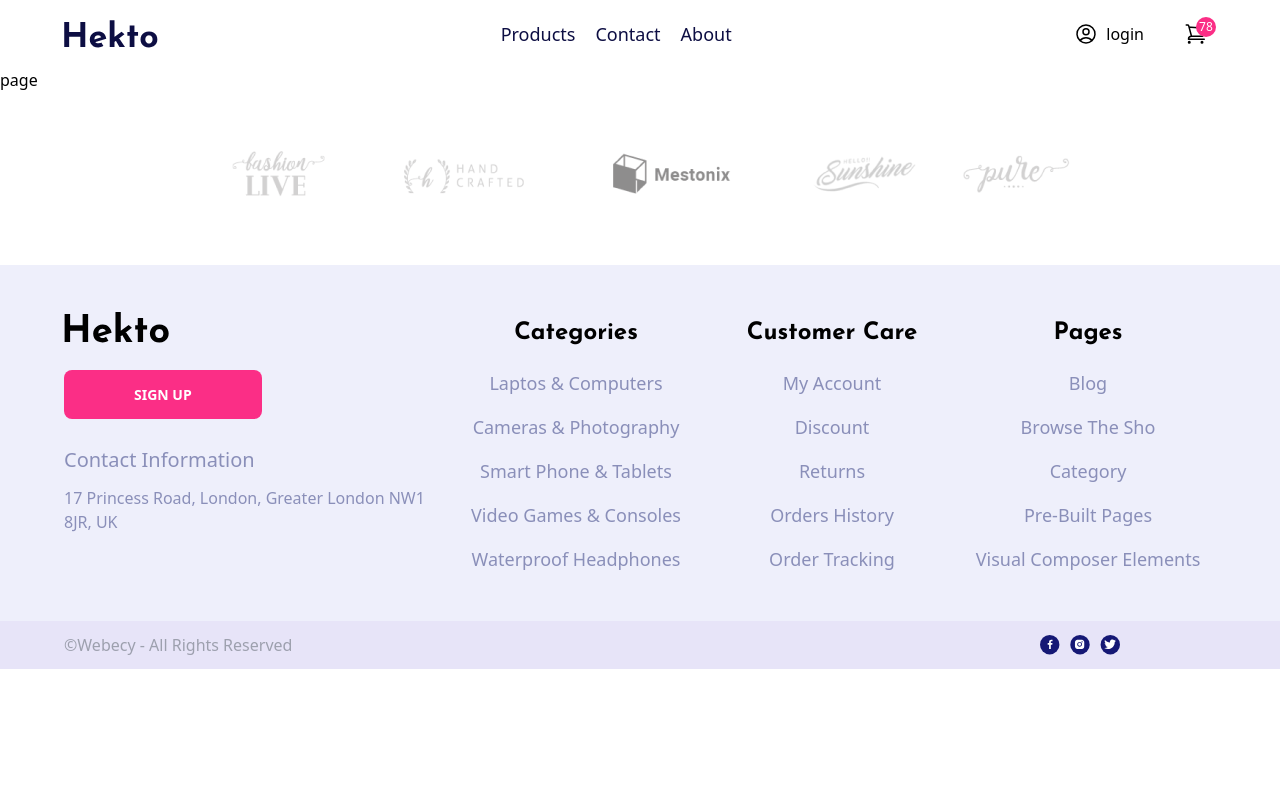
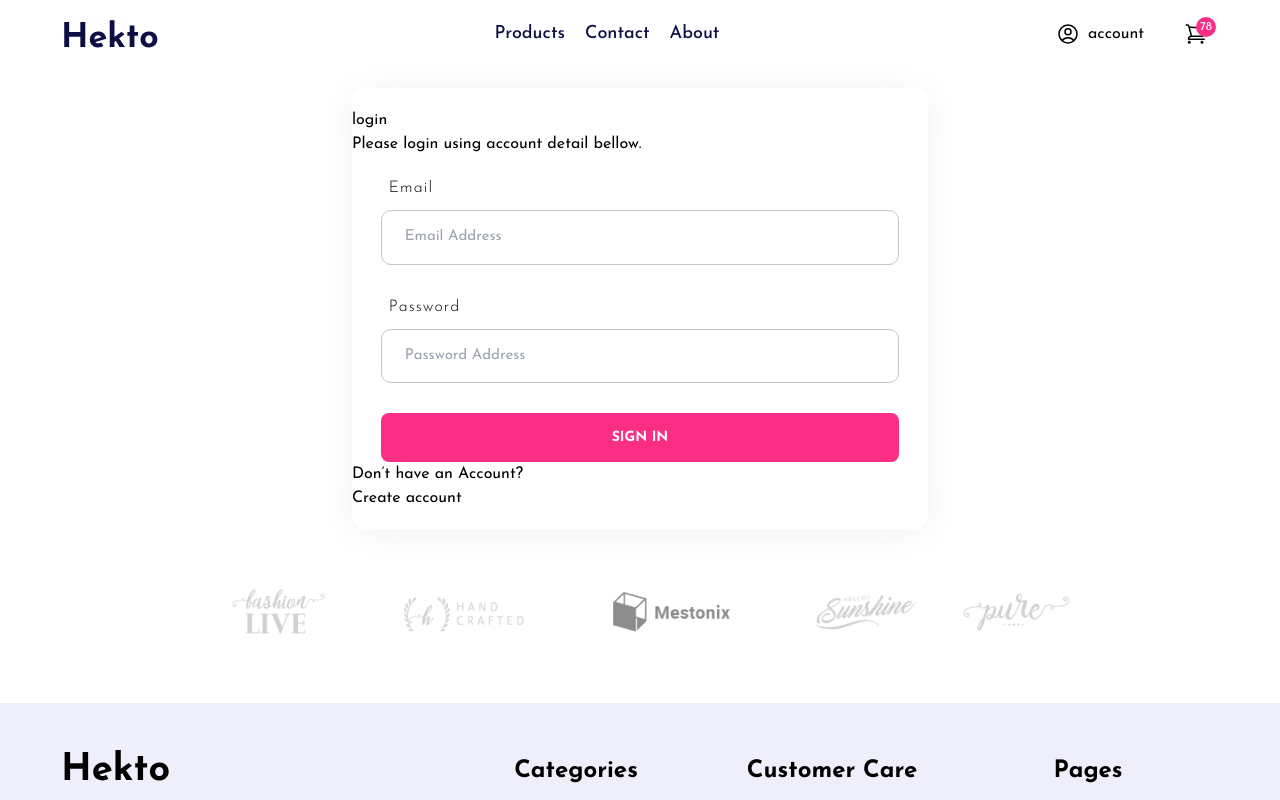
Before and after one commit to nikhea/fortuneEcommerce, a Next.js app: page /login in a window 1280 px wide. Shown: the top 800 px of the page. Built offline with nearby package versions, Linux system fonts and the light colour scheme.

Commit message:
added style for AccountForm

```diff
--- a/app/layout.tsx
+++ b/app/layout.tsx
@@ -1,6 +1,7 @@
 import CompaniesIcon from "../components/Layout/companines";
 import Footer from "../components/Layout/Footer";
 import Header from "../components/Layout/header";
+import "rc-dropdown/assets/index.css";
 import "../styles/globals.css";
 export const metadata = {
   title: "Next.js",
--- a/app/login/page.tsx
+++ b/app/login/page.tsx
@@ -1,7 +1,30 @@
 import React from "react";
+import AccountForm from "../../components/AuthForm/AccountForm";
 
 const page = () => {
-  return <div>page</div>;
+  return (
+    <div>
+      <div className="container">
+        <AccountForm
+          type={AccountFormDefaultText.type}
+          subText={AccountFormDefaultText.subText}
+          ButtonSign={AccountFormDefaultText.ButtonSign}
+          altBase={AccountFormDefaultText.altBase}
+          altLink={AccountFormDefaultText.altLink}
+          altLinkText={AccountFormDefaultText.altLinkText}
+        />
+      </div>
+    </div>
+  );
 };
 
 export default page;
+
+const AccountFormDefaultText = {
+  type: "login",
+  subText: "Please login using account detail bellow.",
+  ButtonSign: "Sign In",
+  altBase: "Don’t have an Account?",
+  altLink: "/register",
+  altLinkText: "Create account",
+};
--- /dev/null
+++ b/components/AuthForm/AccountForm.tsx
@@ -0,0 +1,82 @@
+"use client";
+import { useForm, FormProvider, useController } from "react-hook-form";
+import style from "./style/AccountForm.module.scss";
+import useFormPersist from "react-hook-form-persist";
+import { yupResolver } from "@hookform/resolvers/yup";
+import { AccountFormData, AccountSchema } from "./AccountFormData";
+import Input from "../FormElement/input/input";
+import Button from "../FormElement/Button/Button";
+import { FC } from "react";
+import { IAccountFormDefaultText } from "../../interface/AccountForm";
+import Link from "next/link";
+// import { DevTool } from "@hookform/devtools";
+
+const AccountForm: FC<IAccountFormDefaultText> = (AccountFormDefaultText) => {
+  const methods = useForm<AccountFormData>({
+    resolver: yupResolver(AccountSchema),
+  });
+  const {
+    register,
+    handleSubmit,
+    formState: { errors },
+  } = methods;
+  const submitForm = (formData: any) => {
+    console.log(formData, "filter Data");
+    console.log(FormData);
+  };
+  return (
+    <div className={style.formMainContainer}>
+      <div className={style.formContainer}>
+        <div className={style.TextContainer}>
+          <h1>{AccountFormDefaultText.type}</h1>
+          <p>{AccountFormDefaultText.subText}</p>
+        </div>
+        <FormProvider {...methods}>
+          <form onSubmit={handleSubmit(submitForm)}>
+            <div className="  w-[90%] m-auto ">
+              <div className={style.inputContainer}>
+                <label className={style.label}>email</label>
+                <Input
+                  type="email"
+                  placeholder="Email Address"
+                  name="email"
+                  required
+                  isWhiteBg
+                  isCurve
+                  errors={errors}
+                  // Width="100%"
+                  inputRef={register("email")}
+                />
+              </div>
+              <div className={style.inputContainer}>
+                <label className={style.label}>password</label>
+                <Input
+                  type="password"
+                  placeholder="Password Address"
+                  name="password"
+                  required
+                  isWhiteBg
+                  isCurve
+                  errors={errors}
+                  // Width="100%"
+                  inputRef={register("password")}
+                />
+              </div>
+              <Button isCurve primary padding uppercase full>
+                sign in
+              </Button>
+            </div>
+          </form>
+        </FormProvider>
+        <div className={style.TextContainer}>
+          <h1>{AccountFormDefaultText.altBase}</h1>
+          <Link href={AccountFormDefaultText.altLink}>
+            {AccountFormDefaultText.altLinkText}
+          </Link>
+        </div>
+      </div>
+    </div>
+  );
+};
+
+export default AccountForm;
--- /dev/null
+++ b/components/AuthForm/AccountFormData.ts
@@ -0,0 +1,11 @@
+import * as yup from "yup";
+
+export type AccountFormData = {
+  email: string;
+  password: string;
+};
+
+export const AccountSchema = yup.object().shape({
+  email: yup.string(),
+  password: yup.string()
+});
--- /dev/null
+++ b/components/AuthForm/style/AccountForm.module.scss
@@ -0,0 +1,21 @@
+// title: ` uppercase text-[2rem] text-[#7f7f7f] font-bold tracking-[1.1px]`,
+// titleMessage: `text-[#7f7f7f] font-light tracking-[1.1px] text-justify`,
+// form: ` w-full flex flex-wrap justify-between   m-auto `,
+// inputContainer: `flex flex-col my-5 w-[45%]`,
+
+// containerForm: ` w-full md:grid grid-cols-1 md:grid-cols-2   m-0 p-0 `,
+
+.formMainContainer {
+  @apply my-5 grid place-items-center;
+}
+.formContainer {
+  box-shadow: 0px 3px 35px 0px rgb(0 0 0 / 6%);
+  border-radius: 15px 15px 15px 15px;
+  @apply w-[50%] py-5;
+}
+.inputContainer {
+  @apply flex flex-col my-5 w-full;
+}
+.label {
+  @apply capitalize tracking-[1.1px] font-light mx-2;
+}
--- /dev/null
+++ b/components/FormElement/input/input.tsx
@@ -0,0 +1,101 @@
+import { FC } from "react";
+import classnames from "classnames";
+import { useForm } from "react-hook-form";
+interface inputProps {
+  type: any;
+  name: string;
+  placeholder: string;
+  required?: boolean;
+  inputFull?: boolean;
+  inputHalf?: boolean;
+  isCurve?: boolean;
+  bold?: boolean;
+  rounded?: boolean;
+  registers?: any;
+  errors?: any;
+  inputRef?: any;
+  value?: string;
+  onChange?: any;
+  multipleFile?: any;
+  isWhiteBg?: boolean;
+  borderBottom?: boolean;
+  Width?: string;
+  isBlackBg?: boolean;
+}
+const style = {
+  input: `my-[10px]  py-[15px] px-[23px]  text-[.9375rem]   pr-[23px] outline-none`,
+  mainInputStyle: ` bg-[#f1f1f1] outline-none text-[#9a9a9a]`,
+  inputHalf: `w-[80%]`,
+  inputFull: ` w-full`,
+  curve: `rounded-[10px]`,
+  rounded: `rounded-[25px]`,
+  bold: `font-bold`,
+  isWhiteBg: `border border-[#C4C4C4] border-solid bg-white text-black  focus:outline-none focus:border-sky-500 `,
+  isBlackBg: `border border-[#C4C4C4] border-solid bg-[#2b2b2b] text-white placeholder-white  `,
+  borderBottom: ` border-bottom border-t-0 border-l-0 border-r-0 border-b-2  py-[1px] px-[2px]`,
+  errors: ``,
+};
+// focus:ring-1 focus:ring-sky-500
+const input: FC<inputProps> = (props) => {
+  const { register } = useForm();
+  const {
+    type,
+    placeholder,
+    required,
+    inputHalf,
+    inputFull,
+    isCurve,
+    rounded,
+    inputRef,
+    registers,
+    name,
+    bold,
+    errors,
+    value,
+    onChange,
+    multipleFile,
+    isWhiteBg,
+    Width,
+    borderBottom,
+    isBlackBg,
+    ...rest
+  } = props;
+  let Input = {
+    [`${style.input}`]: true,
+    [`${style.inputFull}`]: inputFull,
+    [`${style.inputHalf}`]: inputHalf,
+    [`${style.curve}`]: isCurve,
+    [`${style.rounded}`]: rounded,
+    [`${style.bold}`]: bold,
+    [`${style.isWhiteBg}`]: isWhiteBg,
+    [`${style.isBlackBg}`]: isBlackBg,
+    [`${style.borderBottom}`]: borderBottom,
+  };
+  return (
+    <>
+      {/* {multipleFile} */}
+      <input
+        className={classnames(Input)}
+        type={type}
+        placeholder={placeholder}
+        required={required}
+        {...inputRef}
+        value={value}
+        onChange={onChange}
+        // autoComplete="off"
+        autoComplete="new-password"
+        multiple
+        style={{
+          width: Width,
+        }}
+      />
+      {/* <p className={style.errors}>
+        {errors.name?.message && <p>{errors.name?.message}</p>}
+      </p> */}
+    </>
+  );
+};
+
+export default input;
+
+// "react-hook-form": "^7.39.4",
--- /dev/null
+++ b/components/Layout/header/dropDown.tsx
@@ -0,0 +1,65 @@
+import React, { useState } from "react";
+import Dropdown from "rc-dropdown";
+import Menu, { Item as MenuItem } from "rc-menu";
+import Link from "next/link";
+import {
+  UserPlusIcon,
+  ArrowLeftOnRectangleIcon,
+  Cog6ToothIcon,
+} from "@heroicons/react/24/outline";
+const style = {
+  Menu: `min-w-[150px] mx-auto  flex flex-col rounded-[10px] py-1 mt-2`,
+  MenuItem: `!mb-2`,
+  MenuItemLink: `flex items-center mt-4 mx-3 w-full capitalize`,
+  MenuItemLinkText: `text-[1rem] `,
+  icons: `h-6 w-6 mr-2`,
+};
+const dropDown = ({ children }: any) => {
+  const user = false;
+  const [drop, setDrop] = useState(false);
+
+  function onVisibleChange(visible: any) {
+    setDrop((prevDrop: any) => !prevDrop);
+  }
+  const menu = (
+    <Menu className={style.Menu}>
+      <MenuItem key="0" className={style.MenuItem}>
+        {!user ? (
+          <>
+            <Link href="/register" className={style.MenuItemLink}>
+              <UserPlusIcon className={style.icons} />
+              <p className={style.MenuItemLinkText}>register</p>
+            </Link>
+            <Link href="/login" className={style.MenuItemLink}>
+              <ArrowLeftOnRectangleIcon className={style.icons} />
+              <p className={style.MenuItemLinkText}>login</p>
+            </Link>
+          </>
+        ) : (
+          <>
+            <Link href="/settings" className={style.MenuItemLink}>
+              <Cog6ToothIcon className={style.icons} />
+              <p className={style.MenuItemLinkText}>settings</p>
+            </Link>
+            <Link href="#" className={style.MenuItemLink}>
+              <ArrowLeftOnRectangleIcon className={style.icons} />
+              <p className={style.MenuItemLinkText}>logout</p>
+            </Link>
+          </>
+        )}
+      </MenuItem>
+    </Menu>
+  );
+  return (
+    <Dropdown
+      trigger={["click"]}
+      overlay={menu}
+      animation="slide-up"
+      onVisibleChange={onVisibleChange}
+    >
+      {children}
+    </Dropdown>
+  );
+};
+
+export default dropDown;
--- a/components/Layout/header/mainNav.tsx
+++ b/components/Layout/header/mainNav.tsx
@@ -6,6 +6,7 @@ import { NavItems } from "./headerData";
 import Link from "next/link";
 import { usePathname } from "next/navigation";
 import { UserCircleIcon, ShoppingCartIcon } from "@heroicons/react/24/outline";
+import DropDown from "./dropDown";
 const mainNav = () => {
   const pathname = usePathname();
   const [background, setBackground] = useState(false);
@@ -42,12 +43,14 @@ const mainNav = () => {
         </Link>
         <ul>{displayNameItems}</ul>
         <div className={style.subHeaderLeft}>
-          <Link href="/login">
-            <div className={style.subHeader__content}>
-              <UserCircleIcon className={style.icons} />
-              <h1>login</h1>
-            </div>
-          </Link>
+          <DropDown>
+            <Link href="/#">
+              <div className={style.subHeader__content}>
+                <UserCircleIcon className={style.icons} />
+                <h1>account</h1>
+              </div>
+            </Link>
+          </DropDown>
           <div className={`${style.subHeader__content} relative`}>
             <ShoppingCartIcon className={style.icons} />
             <span className="absolute left-[12px] top-[-5px] bg-primary  w-5 h-5 rounded-full flex justify-center items-center">
--- /dev/null
+++ b/interface/AccountForm.ts
@@ -0,0 +1,16 @@
+export type IAccountFormDefault = {
+  type: string;
+  subText: string;
+  ButtonSign: string;
+  altBase: string;
+  altLink: string;
+  altLinkText: string;
+};
+export type IAccountFormDefaultText = {
+  type: string;
+  subText: string;
+  ButtonSign: string;
+  altBase: string;
+  altLink: string;
+  altLinkText: string;
+};
--- a/styles/globals.css
+++ b/styles/globals.css
@@ -8,6 +8,10 @@
 font-family: 'Poppins', sans-serif;
 font-family: 'Public Sans', sans-serif;
 font-family: 'Roboto', sans-serif; */
+
+body {
+  font-family: "Josefin Sans", sans-serif;
+}
 .container {
   @apply w-[90%] m-auto;
 }
```
Also changed, not shown: package.json (+7 -1 lines), 2 other files (tests, documents, lock files or other folders).
